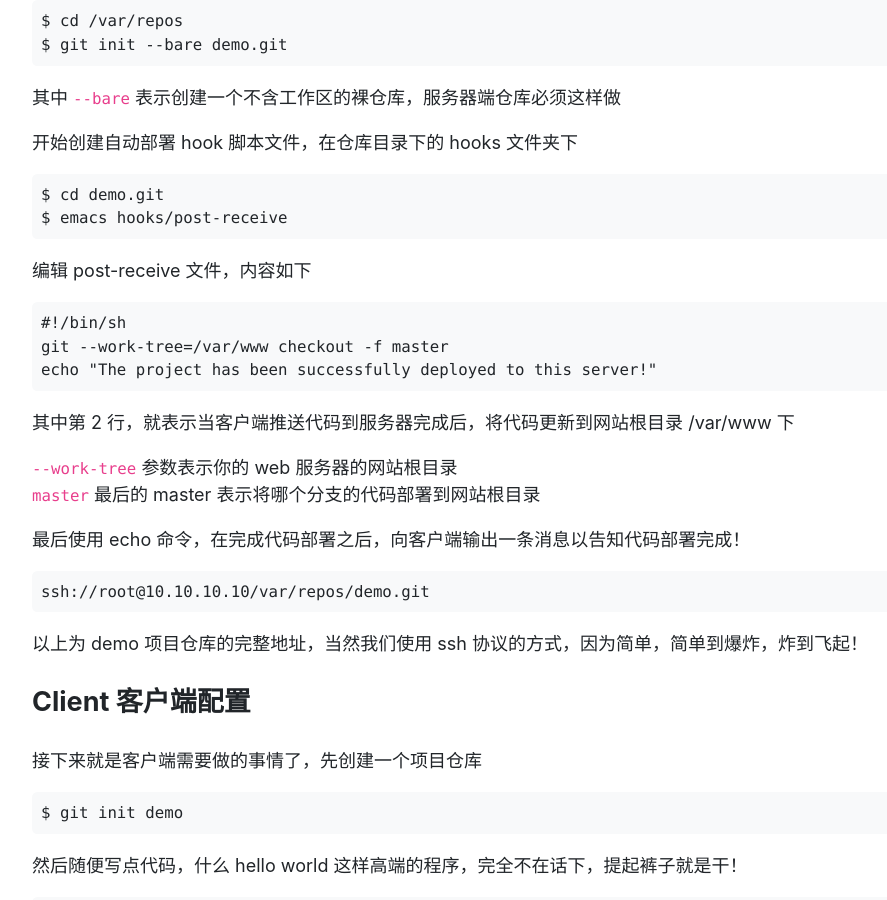
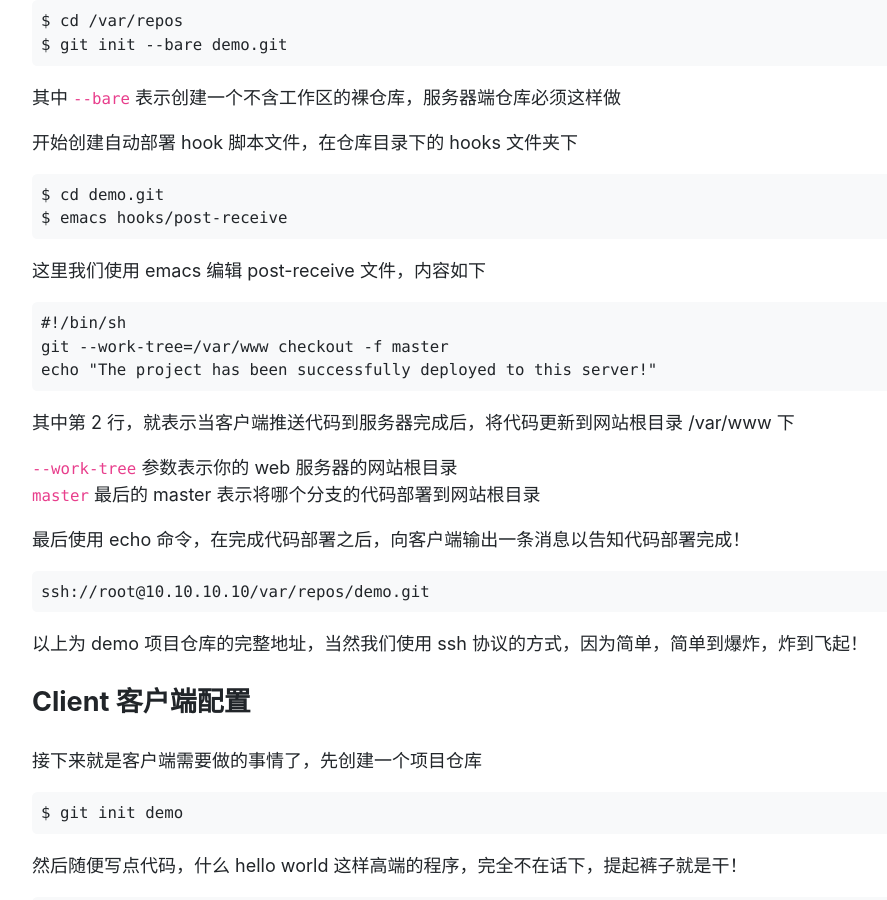
Before and after one commit to ehsud/blog, a Jekyll site: the page built from git/git-automate-project-deployment.md, in a window 1280 px wide and 900 px high, scrolled down 1438 px. Shown: the whole window, without its empty margins (53-940 px from the left). Built offline with Jekyll 4.4.1, drawn with Linux system fonts in a browser that asks for light colours.

Commit message:
updated some files

```diff
--- a/git/git-automate-project-deployment.md
+++ b/git/git-automate-project-deployment.md
@@ -56,7 +56,7 @@ tags: [git, linux, deploy]
     $ cd demo.git
     $ emacs hooks/post-receive
 
-编辑 post-receive 文件，内容如下
+这里我们使用 emacs 编辑 post-receive 文件，内容如下
 
     #!/bin/sh
     git --work-tree=/var/www checkout -f master
```
